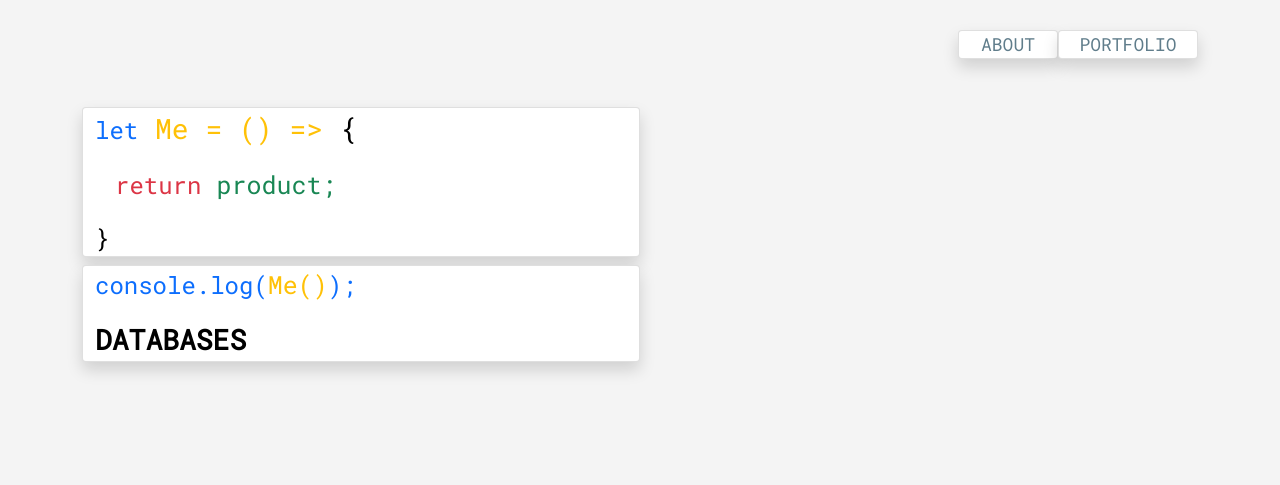
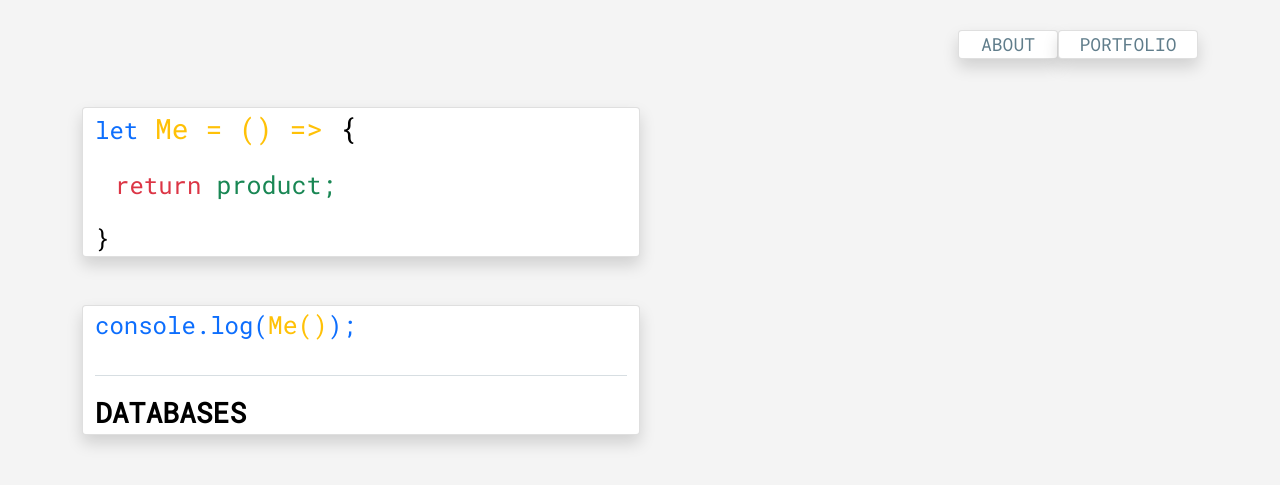
Before and after one commit to mnsib/mnsib.github.io, a plain HTML site: page index.html in a window 1280 px wide. Shown: the part 55-540 px from the top of the page. Drawn offline with nearby package versions, Linux system fonts and the light colour scheme; a web font is replaced by a local one.

Commit message:
Update index.html

```diff
--- a/index.html
+++ b/index.html
@@ -52,8 +52,9 @@
                 <!--This is the console.log card-->
                 <div class="container">
                     <div class="row justify-content-start">
-                        <div class="card shadow main-page mt-2 col-md-6 ">
+                        <div class="card shadow main-page mt-5 col-md-6 ">
                             <p class="text-primary">console.log(<span class="console-developer text-warning">Me()</span>);</p>
+                            <hr />
                             <span class="console"></span>
                         </div>
                     </div>
```
